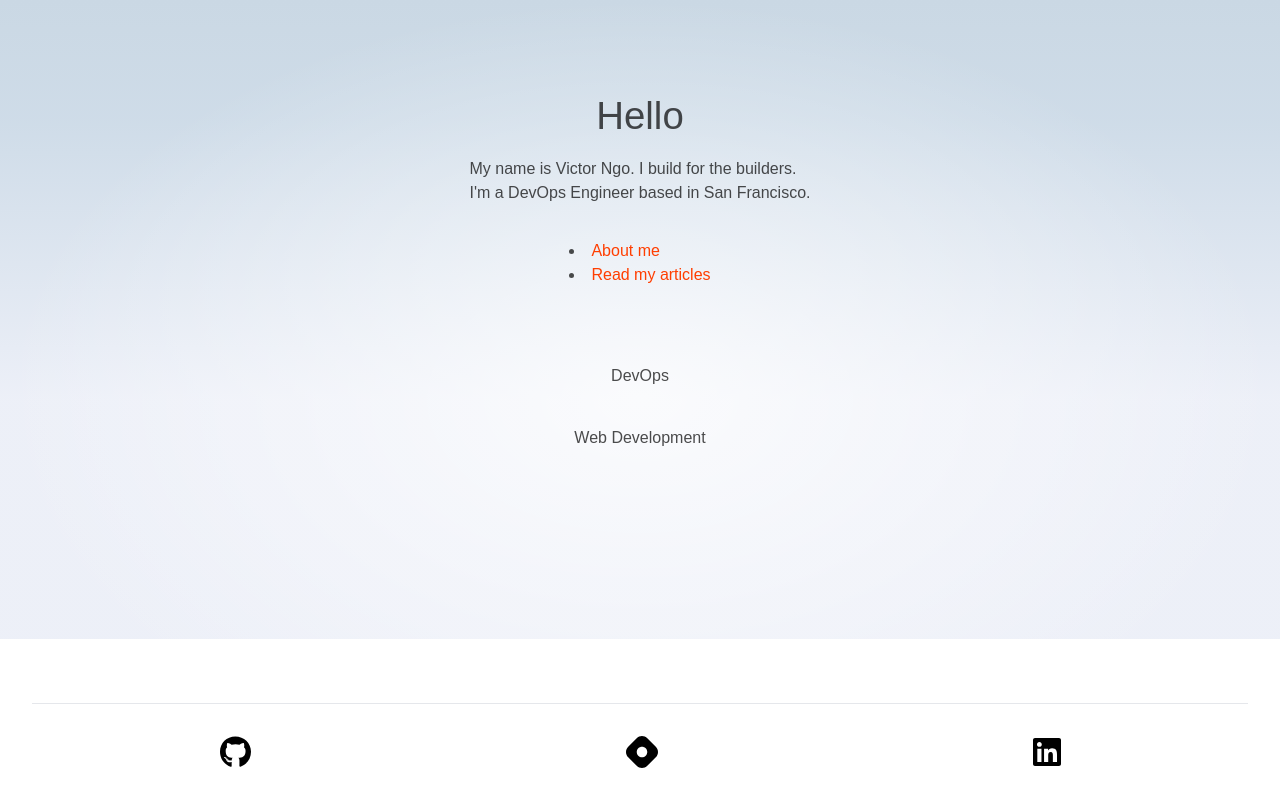
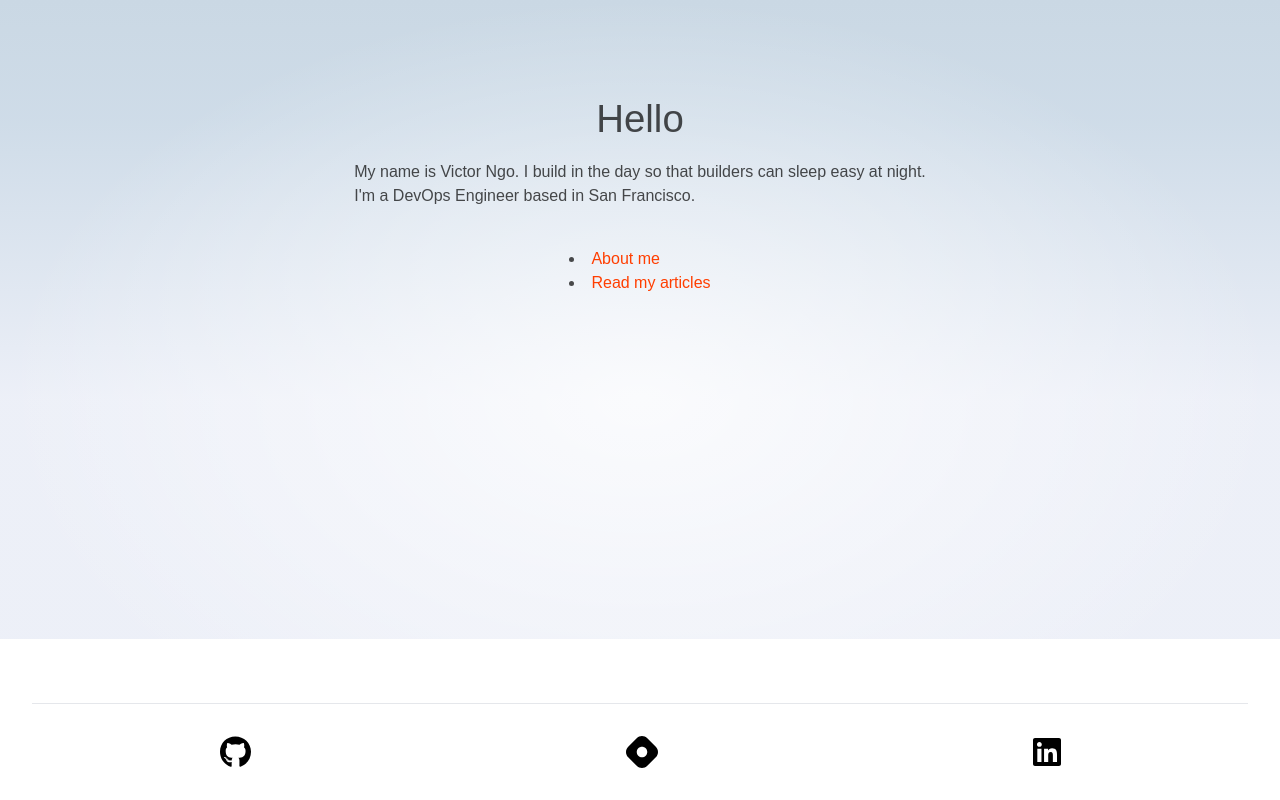
Before and after one commit to vcotir/vcotir.github.io, a SvelteKit app: page / in a window 1280 px wide. Built offline with nearby package versions, Linux system fonts and the light colour scheme.

Commit message:
Update copy

```diff
--- a/src/routes/+page.svelte
+++ b/src/routes/+page.svelte
@@ -14,7 +14,7 @@
 		Hello
 	</h1>
 	<p>
-		My name is Victor Ngo. I build for the builders.
+		My name is Victor Ngo. I build in the day so that builders can sleep easy at night.
 		<br />
 		I'm a DevOps Engineer based in San Francisco.
 	</p>
@@ -31,7 +31,7 @@
 </section>
 
 <section id="projects">
-	<section>
+	<!-- <section>
 		DevOps
 	</section>
 	<section>
@@ -39,14 +39,11 @@
 	</section>
 	<section>
 
-	</section>
+	</section> -->
 </section>
 
 <section id="contact">
 </section>
-
-
-
 
 <style>
 	section {
```
